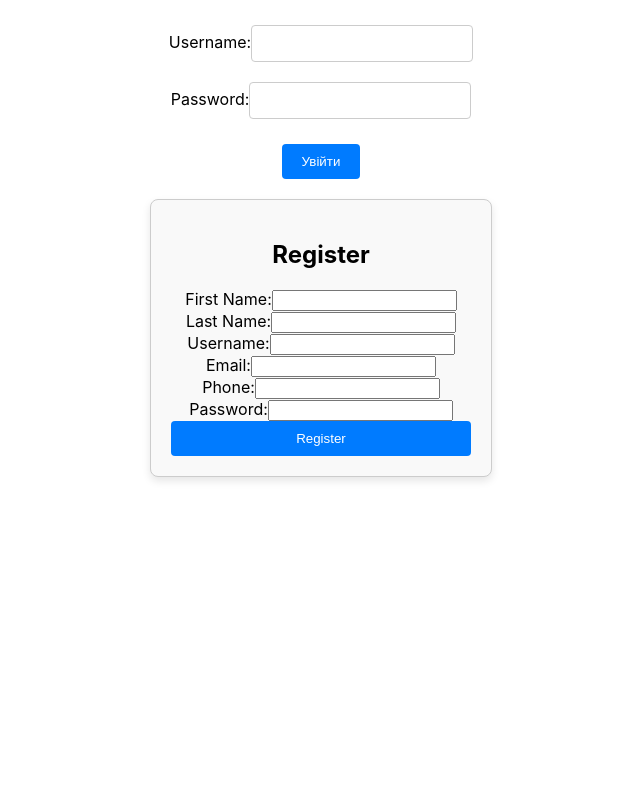
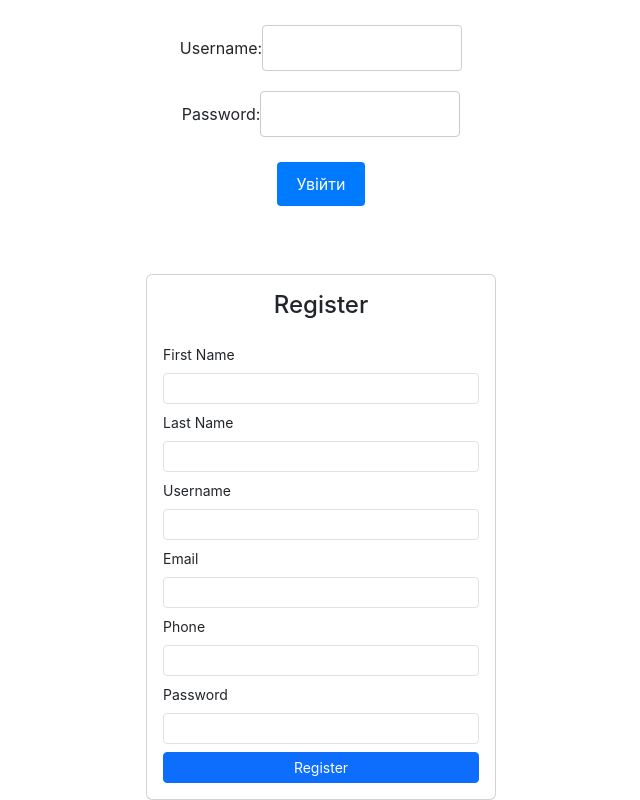
Before and after one commit to DianaKostenko12/FlowerShopClient, a React (Create React App) app: page / in a window 1280 px wide. Shown: the whole page, without its empty margins (319-959 px from the left). Built offline with nearby package versions, Linux system fonts and the light colour scheme.

Commit message:
added axiosInstance and bootstrap

```diff
--- a/package.json
+++ b/package.json
@@ -10,6 +10,7 @@
     "react": "^18.3.1",
     "react-dom": "^18.3.1",
     "react-scripts": "5.0.1",
+    "react-toastify": "^10.0.6",
     "typescript": "^4.9.5"
   },
   "scripts": {
--- a/public/index.html
+++ b/public/index.html
@@ -6,8 +6,10 @@
     <meta name="theme-color" content="#000000" />
     <link rel="manifest" href="%PUBLIC_URL%/manifest.json" />
     <title>React App</title>
+    <link href="https://cdn.jsdelivr.net/npm/bootstrap@5.3.3/dist/css/bootstrap.min.css" rel="stylesheet" integrity="sha384-QWTKZyjpPEjISv5WaRU9OFeRpok6YctnYmDr5pNlyT2bRjXh0JMhjY6hW+ALEwIH" crossorigin="anonymous">
   </head>
   <body>
+  <script src="https://cdn.jsdelivr.net/npm/bootstrap@5.3.3/dist/js/bootstrap.bundle.min.js" integrity="sha384-YvpcrYf0tY3lHB60NNkmXc5s9fDVZLESaAA55NDzOxhy9GkcIdslK1eN7N6jIeHz" crossorigin="anonymous"></script>
     <div id="root"></div>
   </body>
 </html>
--- a/src/API/PostService.tsx
+++ b/src/API/PostService.tsx
@@ -1,4 +1,5 @@
-import axios, { AxiosResponse } from "axios";
+import { AxiosResponse } from "axios";
+import axiosInstance from "./axiosInstance"; // Імпортуємо конфігурований екземпляр
 
 const base_url = "https://localhost:7156";
 
@@ -30,7 +31,7 @@ export default class PostService {
     userData: UserData,
   ): Promise<AxiosResponse<ApiResponse>> {
     try {
-      return axios.post<ApiResponse>(`${base_url}/auth/register`, userData);
+      return axiosInstance.post<ApiResponse>(`auth/register`, userData);
     } catch (error) {
       console.error("Error registering user:", error);
       throw error;
@@ -40,6 +41,11 @@ export default class PostService {
   static async loginUser(
     loginData: LoginData,
   ): Promise<AxiosResponse<AuthResponse>> {
-    return await axios.post<AuthResponse>(`${base_url}/auth/login`, loginData);
+    try {
+      return await axiosInstance.post<AuthResponse>(`$auth/login`, loginData);
+    } catch (error) {
+      console.error("Error logging in user:", error);
+      throw error;
+    }
   }
 }
--- /dev/null
+++ b/src/API/axiosInstance.ts
@@ -0,0 +1,59 @@
+import axios from "axios";
+import { toast } from "react-toastify";
+
+// Створюємо екземпляр axios з базовою конфігурацією
+const axiosInstance = axios.create({
+  baseURL: "https://localhost:7156", // Замініть на ваш базовий URL
+  headers: {
+    "Content-Type": "application/json",
+  },
+});
+
+// Перехоплювач для запитів
+axiosInstance.interceptors.request.use(
+  (config) => {
+    const token = localStorage.getItem("token"); // Отримуємо токен з localStorage
+    if (token) {
+      config.headers["Authorization"] = `Bearer ${token}`; // Додаємо Bearer токен в хедери
+    }
+
+    return config;
+  },
+  (error) => {
+    return Promise.reject(error); // Обробка помилок запиту
+  },
+);
+
+// Перехоплювач для відповідей
+axiosInstance.interceptors.response.use(
+  (response) => {
+    return response; // Повертаємо відповідь, якщо немає помилок
+  },
+  (error) => {
+    // Обробка помилок відповіді
+    if (error.response?.status === 401) {
+      console.error("Unauthorized! Redirecting to login...");
+      // Можна додати перенаправлення на сторінку входу
+    }
+
+    if (error.response?.status === 500) {
+      toast.error(error.response?.data?.message);
+    }
+    return Promise.reject(error);
+  },
+);
+
+export default axiosInstance;
+
+/*
+import axiosInstance from './axiosConfig';
+
+axiosInstance.get('/endpoint')
+  .then(response => {
+    console.log(response.data);
+  })
+  .catch(error => {
+    console.error(error);
+  });
+
+ */
--- a/src/components/RegisterForm.tsx
+++ b/src/components/RegisterForm.tsx
@@ -8,103 +8,105 @@ const RegisterForm: React.FC = () => {
   const [email, setEmail] = useState<string>("");
   const [phone, setPhone] = useState<string>("");
   const [password, setPassword] = useState<string>("");
-  const [hover, setHover] = useState<boolean>(false);
 
-  const handleRegister = async (): Promise<void> => {
+  const handleRegister = async (e: React.FormEvent): Promise<void> => {
+    e.preventDefault(); // Запобігає перезавантаженню сторінки
+
     const userData = { firstName, lastName, username, email, phone, password };
 
     try {
       const response = await PostService.registerUser(userData);
       console.log("User registered successfully:", response.data);
+
+      // Очищення полів форми
       setFirstName("");
       setLastName("");
       setUsername("");
       setEmail("");
+      setPhone("");
       setPassword("");
     } catch (error) {
       console.error("Failed to register user:", error);
     }
   };
 
-  const formStyle: React.CSSProperties = {
-    width: "300px",
-    margin: "0 auto",
-    padding: "20px",
-    border: "1px solid #ccc",
-    borderRadius: "8px",
-    backgroundColor: "#f9f9f9",
-    boxShadow: "0 4px 8px rgba(0, 0, 0, 0.1)",
-  };
-
-  const buttonStyle: React.CSSProperties = {
-    width: "100%",
-    padding: "10px",
-    backgroundColor: hover ? "#0056b3" : "#007bff",
-    color: "white",
-    border: "none",
-    borderRadius: "4px",
-    cursor: "pointer",
-  };
-
   return (
-    <div style={formStyle}>
-      <h2 style={{ textAlign: "center" }}>Register</h2>
-      <div>
-        <label>First Name:</label>
+    <div className="container mt-5">
+      <div className="card mx-auto" style={{ maxWidth: "350px" }}>
+        <div className="card-body">
+          <h3
+            className="card-title text-center mb-4"
+            style={{ fontSize: "1.5rem" }}
+          >
+            Register
+          </h3>
+          <form onSubmit={handleRegister}>
+            <div className="mb-2 d-flex flex-column align-items-start">
+              <label className="form-label small">First Name</label>
               <input
                 type="text"
+                className="form-control form-control-sm"
                 value={firstName}
                 onChange={(e) => setFirstName(e.target.value)}
+                required
               />
             </div>
-      <div>
-        <label>Last Name:</label>
+            <div className="mb-2 d-flex flex-column align-items-start">
+              <label className="form-label small">Last Name</label>
               <input
                 type="text"
+                className="form-control form-control-sm"
                 value={lastName}
                 onChange={(e) => setLastName(e.target.value)}
+                required
               />
             </div>
-      <div>
-        <label>Username:</label>
+            <div className="mb-2 d-flex flex-column align-items-start">
+              <label className="form-label small">Username</label>
               <input
                 type="text"
+                className="form-control form-control-sm"
                 value={username}
                 onChange={(e) => setUsername(e.target.value)}
+                required
               />
             </div>
-      <div>
-        <label>Email:</label>
+            <div className="mb-2 d-flex flex-column align-items-start">
+              <label className="form-label small">Email</label>
               <input
                 type="email"
+                className="form-control form-control-sm"
                 value={email}
                 onChange={(e) => setEmail(e.target.value)}
+                required
               />
             </div>
-      <div>
-        <label>Phone:</label>
+            <div className="mb-2 d-flex flex-column align-items-start">
+              <label className="form-label small">Phone</label>
               <input
-          type="phone"
+                type="tel"
+                className="form-control form-control-sm"
                 value={phone}
                 onChange={(e) => setPhone(e.target.value)}
+                required
               />
             </div>
-      <div>
-        <label>Password:</label>
+            <div className="mb-2 d-flex flex-column align-items-start">
+              <label className="form-label small">Password</label>
               <input
                 type="password"
+                className="form-control form-control-sm"
                 value={password}
                 onChange={(e) => setPassword(e.target.value)}
+                required
               />
             </div>
-      <button
-        onClick={handleRegister}
-        style={buttonStyle}
-        onMouseEnter={() => setHover(true)}
-        onMouseLeave={() => setHover(false)}
-      >
+            <button type="submit" className="btn btn-primary btn-sm w-100">
               Register
             </button>
+          </form>
+        </div>
+      </div>
     </div>
   );
 };
--- a/src/components/app/App.tsx
+++ b/src/components/app/App.tsx
@@ -2,12 +2,15 @@ import React from "react";
 import "./App.css";
 import LoginForm from "../auth/loginForm/LoginForm";
 import RegisterForm from "../RegisterForm";
+import { ToastContainer, toast } from "react-toastify";
+import "react-toastify/dist/ReactToastify.css";
 
 function App() {
   return (
     <div className="App">
       <LoginForm />
       <RegisterForm />
+      <ToastContainer />
     </div>
   );
 }
```
Also changed, not shown: 1 other file (tests, documents, lock files or other folders). Lines whose indentation alone changed are shown as unchanged.
